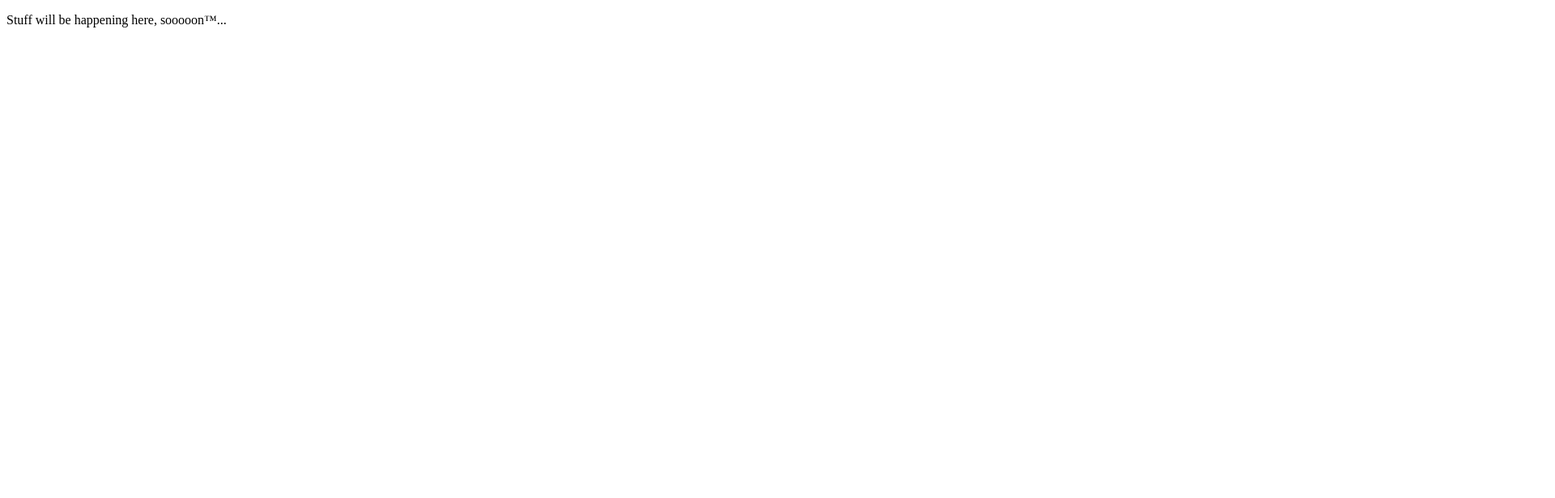
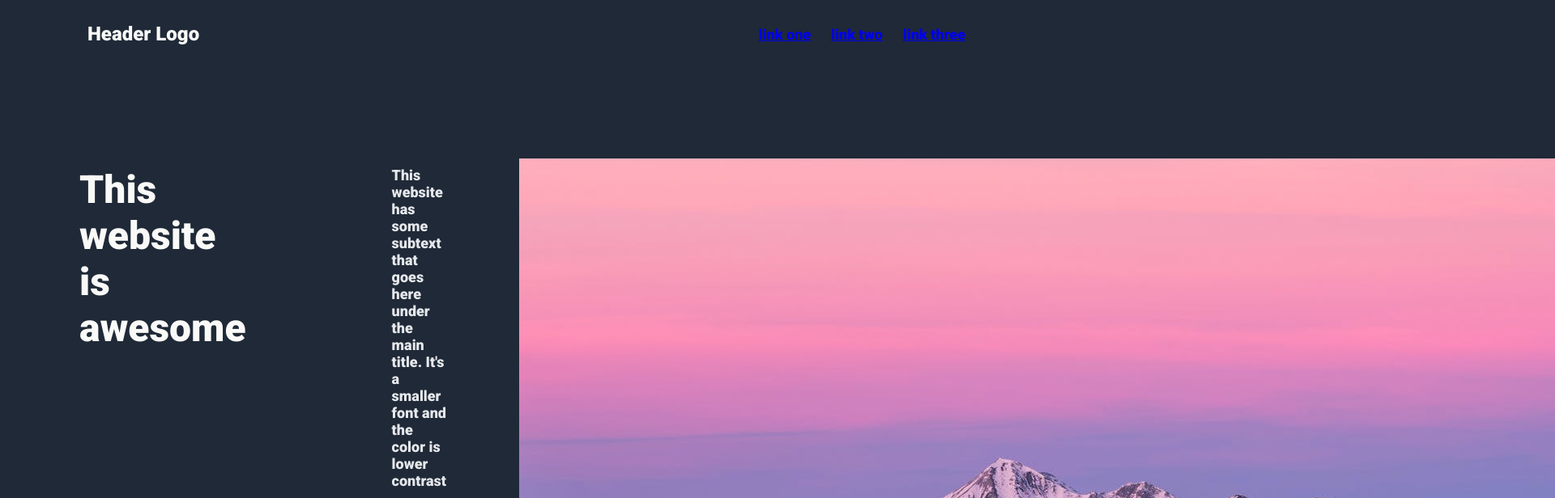
Before and after one commit to Jufarkas/Landing-Page, a plain HTML site: page index.html in a window 1280 px wide. Shown: the top 616 px of the page at 81% size, 1920 px wide, since content can reach past the window. Drawn offline with Linux system fonts and the light colour scheme.

Commit message:
add header, hero text, image, and relevant css styling

```diff
--- a/index.html
+++ b/index.html
@@ -3,9 +3,29 @@
 <head>
     <meta charset="UTF-8">
     <meta name="viewport" content="width=device-width, initial-scale=1.0">
+    <link rel="stylesheet" href="./style.css" />
     <title>Landing Page</title>
+    <link rel="preconnect" href="https://fonts.googleapis.com">
+    <link rel="preconnect" href="https://fonts.gstatic.com" crossorigin>
+    <link href="https://fonts.googleapis.com/css2?family=Roboto:wght@900&display=swap" rel="stylesheet">
 </head>
 <body>
-    <p>Stuff will be happening here, sooooon&trade;...</p>
+    <div class="front-page">
+        <div class="front-header">
+            <h1>Header Logo</h1>
+            <ul class="header-links">
+                <li><a href="#">link one</a></li>
+                <li><a href="#">link two</a></li>
+                <li><a href="#">link three</a></li>
+            </ul>
+        </div>
+        <div class="hero-text">
+            <p class="main-hero">This website is awesome</p>
+            <p class="sub-hero">This website has some subtext that goes here under the main title. It's a smaller font and the color is lower contrast</p>
+            <div class="hero-image">
+                <img src="./images/hero-mountains.jpg"/>
+            </div>
+        </div>
+    </div>
 </body>
 </html>
--- a/style.css
+++ b/style.css
@@ -0,0 +1,49 @@
+body {
+    background-color: #1F2937;
+    font-family: 'Roboto', sans-serif;
+}
+
+.front-header {
+    display: flex;
+    justify-content: center;
+    margin: 0 80px 120px 80px;
+}
+
+.front-header h1 {
+    flex: 1;
+    font-size: 24px;
+    color: #F9FAF8;
+    margin: 20px;
+    padding: 0;
+    border: 0;
+}
+
+ul.header-links {
+    display: flex;
+    align-items: center;
+    gap: 25px;
+    list-style: none;
+    font-size: 18px;
+    color: #E5E7EB;
+    padding: 0;
+    border: 0;
+}
+
+.main-hero {
+    font-size: 48px;
+    color: #F9FAF8;
+    font-weight: 1000;
+    margin: 0 80px;
+    padding: 10px;
+}
+
+.sub-hero {
+    font-size: 18px;
+    color: #E5E7EB;
+    margin: 0 80px;
+    padding: 10px;
+}
+
+.hero-text {
+    display: flex;
+}
```
Also changed, not shown: images/hero-mountains.jpg (added).
